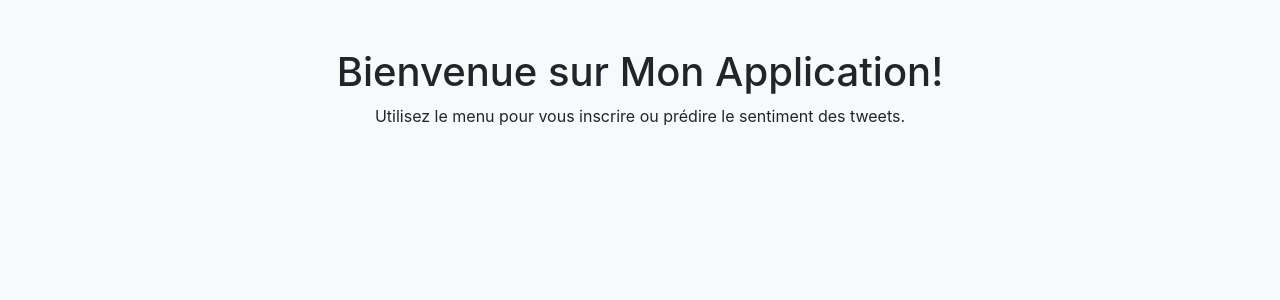
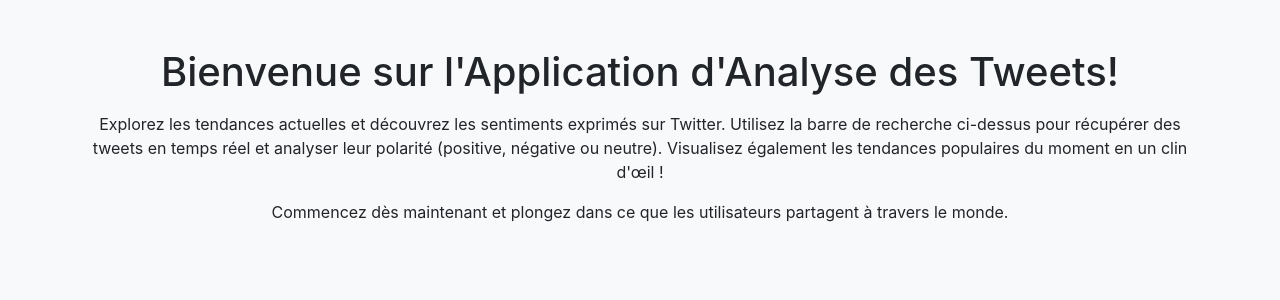
Before and after one commit to rachk02/Flask-scraper, a Flask app: page / in a window 1280 px wide. Shown: the part 56-356 px from the top of the page. Run offline with Flask 2, Linux system fonts and the light colour scheme; parts of the project's set-up code (start-up, migrations or seed data) failed here and were passed over; some libraries are stand-ins or nearby versions.

Commit message:
b0e2s1xc-be013c

```diff
--- a/app.py
+++ b/app.py
@@ -1,40 +1,46 @@
-from flask import Flask
-from flask_mongoengine import MongoEngine
-from scraper import TwitterScraper
-from keras.src.saving import load_model
-import pickle
-import spacy
+from flask import Flask  # Import de Flask pour créer l'application web
+from flask_mongoengine import MongoEngine  # Pour utiliser MongoDB avec MongoEngine
+from scraper import TwitterScraper  # Import du scraper Twitter personnalisé
+from keras.src.saving import load_model  # Charger un modèle Keras pré-entrainé
+import pickle  # Pour charger le tokenizer sérialisé
+import spacy  # Pour la NLP avec le modèle spaCy
 
+# === Initialisation de l'application Flask ===
+app = Flask(__name__)  # Crée l'application Flask
 
+# === Configuration des cookies de session ===
+app.secret_key = '3604e1243eaa6e0147364162a6ab29900efb056d538e6534da5d5a3d75b420f2'  # Clé secrète pour la sécurité
+app.config['SESSION_COOKIE_SAMESITE'] = 'None'  # Politique SameSite (ou 'Lax')
+app.config['SESSION_COOKIE_SECURE'] = True  # Rend le cookie accessible uniquement via HTTPS
 
-app = Flask(__name__)
-app.secret_key = '3604e1243eaa6e0147364162a6ab29900efb056d538e6534da5d5a3d75b420f2'
-app.config['SESSION_COOKIE_SAMESITE'] = 'None'  # Ou 'Lax' selon votre besoin
-app.config['SESSION_COOKIE_SECURE'] = True  # Nécessaire si SameSite=None
-
-# Configuration MongoDB avec MongoEngine
+# === Configuration de la base de données MongoDB ===
 app.config['MONGODB_SETTINGS'] = {
-    'db': 'app_data',
-    'host': 'localhost',
-    'port': 27017
+    'db': 'app_data',  # Nom de la base de données
+    'host': 'localhost',  # Hôte MongoDB (local)
+    'port': 27017  # Port MongoDB
 }
 
-# Configuration MongoEngine
-db = MongoEngine(app)
+# === Initialisation de MongoEngine ===
+db = MongoEngine(app)  # Connecte l'application à MongoDB via MongoEngine
 
-# Load your pre-trained model at the start of your application
-model = load_model('best_model_french.keras')
+# === Chargement du modèle Keras pré-entrainé ===
+model = load_model('best_model_french.keras')  # Charge le modèle de sentiment
+
+# === Chargement du tokenizer sérialisé avec pickle ===
 with open('tokenizer_french.pkl', 'rb') as file:
-    tokenizer = pickle.load(file)
-# Charger le modèle français
-nlp = spacy.load('fr_core_news_sm')
+    tokenizer = pickle.load(file)  # Charge le tokenizer pour transformer le texte
 
-# Initialize TwitterScraper
-credentials_file = 'credentials.json'
-scraper = TwitterScraper(credentials_file)
-scraper.login()
+# === Chargement du modèle spaCy pour le traitement NLP ===
+nlp = spacy.load('fr_core_news_sm')  # Charge le modèle français de spaCy
 
-from routes import *
+# === Initialisation du scraper Twitter ===
+credentials_file = 'credentials.json'  # Chemin du fichier de credentials
+scraper = TwitterScraper(credentials_file)  # Instancie le scraper
+scraper.login()  # Connexion avec les identifiants fournis
 
+# === Importation des routes ===
+from routes import *  # Importe toutes les routes définies dans le fichier 'routes.py'
+
+# === Lancement de l'application ===
 if __name__ == '__main__':
-    app.run()
+    app.run()  # Démarre le serveur Flask
--- a/routes.py
+++ b/routes.py
@@ -3,41 +3,39 @@ import csv
 import re
 import numpy as np
 import io
+import pandas as pd
+import plotly.io as pio
+import plotly.graph_objects as go
 from flask import Response, render_template, request, redirect, url_for, flash
 from keras_preprocessing.sequence import pad_sequences
 from app import app, scraper, model, tokenizer, nlp
 from models import Search, Tweet, Batch, Trend, Result, Prediction
-import pandas as pd
-import plotly.io as pio
-import plotly.graph_objects as go
-import plotly.figure_factory as ff
 
-# Route d'accueil
+# === Route d'accueil ===
 @app.route('/')
 def index():
+    """Affiche la page d'accueil."""
     return render_template('index.html')
 
 
-# Route pour effectuer une recherche
+# === Route pour effectuer une recherche de tweets ===
 @app.route('/search', methods=['POST'])
 def search():
+    """Gère la recherche des tweets et leur sauvegarde dans la base de données."""
     keyword = request.form.get('keyword')
     if not keyword:
         flash('Veuillez entrer un mot-clé pour la recherche.')
         return redirect(url_for('index'))
 
     try:
-        # Effectuer la recherche
-        scraper.perform_search(keyword)
+        scraper.perform_search(keyword)  # Recherche initiale
+        scraper.scroll_and_collect_tweets()  # Collecter les tweets par défilement
+        scraper.parse_tweet()  # Parser les tweets
 
-        # Collecter et parser les tweets
-        scraper.scroll_and_collect_tweets()
-        scraper.parse_tweet()
-
-        user_id = None  # Remplacer par l'ID utilisateur approprié si nécessaire
+        user_id = None  # Ajouter l'ID utilisateur si nécessaire
         search = Search.create(user_id=user_id, keyword=keyword)
 
-        # Sauvegarder les tweets structurés dans la base de données
+        # Sauvegarder les tweets dans la base de données
         saved_tweet_ids = []
         for tweet_data in scraper.structured_tweets:
             tweet = Tweet.create(
@@ -49,8 +47,7 @@ def search():
             )
             saved_tweet_ids.append(tweet.id)
 
-        # Optionnellement sauvegarder la recherche
-        search.tweets.extend(saved_tweet_ids)
+        search.tweets.extend(saved_tweet_ids)  # Associer les tweets à la recherche
         search.save()
 
         flash(f'Tweets collectés pour la recherche: "{keyword}"!')
@@ -60,21 +57,19 @@ def search():
     return redirect(url_for('predict'))
 
 
-# Route pour rafraîchir les tendances
+# === Route pour rafraîchir les tendances ===
 @app.route('/refresh_trends', methods=['GET'])
 def refresh_trends():
+    """Actualise et sauvegarde les tendances actuelles."""
     try:
-        # Obtenir les tendances
-        scraper.get_trends()
-
-        # Collecter et analyser les tendances
+        scraper.get_trends()  # Récupérer les tendances
         scraper.scroll_and_collect_trends()
         scraper.parse_trend()
 
-        user_id = None  # Remplacer par l'ID utilisateur approprié si nécessaire
+        user_id = None  # Ajouter l'ID utilisateur si nécessaire
         batch = Batch.create(user_id=user_id)
 
-        # Enregistrer les tendances structurées dans la base de données
+        # Sauvegarder les tendances
         saved_trend_ids = []
         for trend_data in scraper.structured_trends:
             trend = Trend.create(
@@ -85,39 +80,38 @@ def refresh_trends():
             )
             saved_trend_ids.append(trend.id)
 
-        # Enregistrer le batch
         batch.trends.extend(saved_trend_ids)
         batch.save()
 
         return redirect(url_for('trends'))
-
     except Exception as e:
         flash(f'Erreur lors de la collecte des tendances: {str(e)}')
         return redirect(url_for('trends'))
 
 
-# Route pour afficher les tendances
+# === Route pour afficher les tendances ===
 @app.route('/trends', methods=['GET'])
 def trends():
+    """Affiche les tendances actuelles avec une visualisation graphique."""
     latest_batch = Batch.objects.order_by('-created_at').first()
     if not latest_batch:
         flash('Aucun batch trouvé.')
-        return redirect(url_for('index'))
+        return redirect(url_for('refresh_trends'))
 
     trends = Trend.objects(batch_id=latest_batch.id)
     structured_trends = group_trends_by_topic(trends)
 
-    # Sélectionner le premier topic comme défaut
     default_topic = list(structured_trends.keys())[0] if structured_trends else None
 
-    # Créer la visualisation des tendances
     graph_html, table_html = create_trend_visualization(structured_trends, default_topic)
 
-    return render_template('trends.html', structured_trends=structured_trends, graph_html=graph_html, table_html=table_html)
+    return render_template('trends.html', structured_trends=structured_trends,
+                           graph_html=graph_html, table_html=table_html)
 
 
-# Fonction pour regrouper les tendances par sujet
+# === Fonction pour regrouper les tendances par sujet ===
 def group_trends_by_topic(trends):
+    """Groupe les tendances par sujet."""
     grouped = {}
     for trend in trends:
         if trend.topic not in grouped:
@@ -126,20 +120,20 @@ def group_trends_by_topic(trends):
     return grouped
 
 
-# Fonction pour générer des couleurs aléatoires pour chaque sujet
+# === Générer des couleurs aléatoires ===
 def generate_colors(topics):
+    """Génère des couleurs aléatoires pour chaque sujet."""
     colors = {}
     for topic in topics:
         colors[topic] = f'rgba({random.randint(0, 255)}, {random.randint(0, 255)}, {random.randint(0, 255)}, 0.7)'
     return colors
 
 
-# Fonction pour créer une visualisation des tendances
+# === Visualisation des tendances ===
 def create_trend_visualization(structured_trends, default_topic):
+    """Crée un graphique et une table pour visualiser les tendances."""
     visualization = {}
-    all_trends = []  # Liste pour stocker toutes les tendances
-
-    # Générer les couleurs pour chaque sujet
+    all_trends = []
     colors = generate_colors(structured_trends.keys())
 
     for topic, trends in structured_trends.items():
@@ -149,55 +143,34 @@ def create_trend_visualization(structured_trends, default_topic):
         }
         all_trends.extend(trends)
 
-    # Créer les données pour la table
-    table_data = []
-    for trend in all_trends:
-        table_data.append([trend.topic, trend.trend, trend.posts])
+    table_data = [[trend.topic, trend.trend, trend.posts] for trend in all_trends]
 
-    # Générer le graphique
     fig = go.Figure()
-
-    # Afficher les tendances, le sujet par défaut est affiché en premier
     for topic, data in visualization.items():
         fig.add_trace(go.Bar(
-            x=data['trends'],  # Utiliser les tendances pour l'axe x
-            y=data['posts'],  # Utiliser les posts pour l'axe y
-            name=topic,
+            x=data['trends'], y=data['posts'], name=topic,
             marker=dict(color=colors[topic], line=dict(width=2, color='black')),
-            visible='legendonly' if topic != default_topic else True  # Cacher sauf le sujet par défaut
+            visible='legendonly' if topic != default_topic else True
         ))
 
-    fig.update_layout(
-        barmode='group',
-        height=600,
-        template='plotly_white',
-        legend_title_text='Domaines',
-        xaxis_title='Tendances',  # Titre pour l'axe x
-        yaxis_title='Nombre de Posts'  # Titre pour l'axe y
-    )
+    fig.update_layout(barmode='group', height=600, template='plotly_white',
+                      legend_title_text='Domaines', xaxis_title='Tendances', yaxis_title='Nombre de Posts')
 
-    # Convertir le graphique en HTML
     graph_html = pio.to_html(fig, full_html=False)
 
-    # Créer une figure pour la table
     table_fig = go.Figure(data=[go.Table(
-        header=dict(values=['Domaine', 'Tendance', 'Posts'],
-                    fill_color='#fff2e9',
-                    align='left'),
-        cells=dict(values=list(zip(*table_data)),
-                   fill_color='#eaf6ff',
-                   align='left'))
+        header=dict(values=['Domaine', 'Tendance', 'Posts'], fill_color='#fff2e9', align='left'),
+        cells=dict(values=list(zip(*table_data)), fill_color='#eaf6ff', align='left'))
     ])
-
-    # Convertir la table en HTML
     table_html = pio.to_html(table_fig, full_html=False)
 
     return graph_html, table_html
 
 
-# Route pour exporter les tendances
+# === Exportation des tendances en CSV ===
 @app.route('/export_trends', methods=['GET'])
 def export_trends():
+    """Exporte les tendances en fichier CSV."""
     latest_batch = Batch.objects.order_by('-created_at').first()
     if not latest_batch:
         flash('Aucun batch trouvé.')
@@ -205,15 +178,12 @@ def export_trends():
 
     trends = Trend.objects(batch_id=latest_batch.id)
 
-    # Utiliser StringIO pour écrire le CSV en mémoire
     output = io.StringIO()
     writer = csv.writer(output)
-    writer.writerow(['Domaine', 'Tendance', 'Posts'])  # Écrire l'en-tête
+    writer.writerow(['Domaine', 'Tendance', 'Posts'])
+    for trend in trends:
+        writer.writerow([trend.topic, trend.trend, trend.posts])
 
-    for trend in trends:
-        writer.writerow([trend.topic, trend.trend, trend.posts])  # Écrire chaque ligne
-
-    # Récupérer le contenu CSV généré
     output.seek(0)
     response = Response(output.getvalue(), content_type='text/csv')
     response.headers['Content-Disposition'] = 'attachment; filename=trends.csv'
@@ -222,68 +192,62 @@ def export_trends():
 
 
 def get_tweets():
+    """Récupère les tweets associés à la dernière recherche."""
     latest_search = Search.objects.order_by('-created_at').first()
-
-    # Récupérer les tweets associés à la dernière recherche
     if latest_search:
         tweets = Tweet.objects(id__in=latest_search.tweets)
     else:
         tweets = []
-
     return tweets
 
 
-# Lemmatisation
-def lemmatize_text(text):
-    doc = nlp(text)
-    lemmatized_tokens = [
-        token.lemma_ for token in doc if not token.is_stop and not token.is_punct
-    ]
-    return ' '.join(lemmatized_tokens)
-
-# Fonction pour prétraiter le texte
+# === Prétraitement du texte ===
 def preprocess_text(text):
-    # Supprimer les URLs, mentions et hashtags
-    text = re.sub(r'http\S+|www\S+|https\S+', '', text, flags=re.MULTILINE)
-    text = re.sub(r'@\w+|#\w+', '', text)
-    # Convertir en minuscules
-    text = text.lower()
-    # Supprimer la ponctuation
-    text = re.sub(r'[^\w\s]', '', text)
-    # Supprimer les stopwords
-    text = lemmatize_text(text)
-    return text
+    """Supprime les URLs, mentions, hashtags et ponctuations puis applique la lemmatisation."""
+    text = re.sub(r'http\S+|www\S+|https\S+', '', text)  # Supprimer les URLs
+    text = re.sub(r'@\w+|#\w+', '', text)  # Supprimer les mentions et hashtags
+    text = text.lower()  # Convertir en minuscules
+    text = re.sub(r'[^\w\s]', '', text)  # Supprimer la ponctuation
+    return lemmatize_text(text)  # Lemmatiser le texte
 
 
-# Fonction pour prédire le sentiment
+# === Lemmatisation ===
+def lemmatize_text(text):
+    """Lemmatise le texte en supprimant les stopwords et la ponctuation."""
+    doc = nlp(text)
+    return ' '.join([token.lemma_ for token in doc if not token.is_stop and not token.is_punct])
+
+
 def predict_sentiment(texts):
-    preprocessed_texts = [preprocess_text(text) for text in texts]
-    sequences = tokenizer.texts_to_sequences(preprocessed_texts)
-    padded_sequences = pad_sequences(sequences, maxlen=80)
-    return model.predict(padded_sequences)
+    """Prédire le sentiment des textes fournis."""
+    preprocessed_texts = [preprocess_text(text) for text in texts]  # Prétraitement
+    sequences = tokenizer.texts_to_sequences(preprocessed_texts)  # Conversion en séquences numériques
+    padded_sequences = pad_sequences(sequences, maxlen=80)  # Remplissage pour aligner les séquences
+    return model.predict(padded_sequences)  # Prédiction des sentiments
 
-# Route pour prédire le sentiment des tweets
+
+# === Route pour afficher les prédictions de sentiment des tweets ===
 @app.route('/predict', methods=['GET'])
 def predict():
-    tweets = get_tweets()
+    """Prédire le sentiment des tweets et afficher les résultats sous forme de tableau et graphique."""
+    tweets = get_tweets()  # Récupère les tweets à partir de la dernière recherche
     texts = [tweet['content'] for tweet in tweets]
-    preprocessed_texts = [preprocess_text(text) for text in texts]
-    # Prédire le sentiment
-    predictions = predict_sentiment(preprocessed_texts)
-    sentiment_labels = ['négatif', 'neutre', 'positif']
 
-    # Catégoriser les prédictions selon le sentiment
+    preprocessed_texts = [preprocess_text(text) for text in texts]  # Prétraiter les tweets
+    predictions = predict_sentiment(preprocessed_texts)  # Prédire les sentiments
+
+    sentiment_labels = ['négatif', 'neutre', 'positif']  # Catégories de sentiment
     categorized_predictions = [sentiment_labels[np.argmax(pred)] for pred in predictions]
 
+    # Nettoyer les textes (supprimer mentions et hashtags)
     texts = [re.sub(r'@\w+|#\w+', '', text) for text in texts]
 
-    # Créer une liste de listes avec les en-têtes
-    results = list(zip(texts, categorized_predictions))  # Convertir en liste pour itération
-    user_id = None  # Remplacer par l'ID utilisateur approprié si nécessaire
+    results = list(zip(texts, categorized_predictions))  # Associer tweets et prédictions
+    user_id = None  # Ajouter l'ID utilisateur si nécessaire
     resultat = Result.create(user_id=user_id)
 
     saved_prediction_ids = []
-    # Sauvegarder les prédictions dans la base de données
+    # Enregistrer les prédictions dans la base de données
     for tweet, polarite in results:
         prediction = Prediction.create(
             tweet=tweet,
@@ -292,29 +256,26 @@ def predict():
         )
         saved_prediction_ids.append(prediction.id)
 
-    resultat.predictions.extend(saved_prediction_ids)
+    resultat.predictions.extend(saved_prediction_ids)  # Associer les prédictions au résultat
     resultat.save()
 
-    # Créer la figure pour la table
+    # Création du tableau des résultats
     table_fig = go.Figure(data=[go.Table(
-        header=dict(values=['Tweets', 'polarité'],
-                    fill_color='#fff2e9',
-                    align='left'),
-        cells=dict(values=list(zip(*results)),  # Transpose the data
-                   fill_color='#eaf6ff',
-                   align='left'))
+        header=dict(values=['Tweets', 'Polarité'], fill_color='#fff2e9', align='left'),
+        cells=dict(values=list(zip(*results)), fill_color='#eaf6ff', align='left'))
     ])
     table_fig.update_layout(height=550)
 
-    # Créer le graphique circulaire
+    # Création du graphique circulaire
     sentiment_counts = pd.Series(categorized_predictions).value_counts().reset_index()
-    sentiment_counts.columns = ['polarité', 'nombre']  # Renommer les colonnes
+    sentiment_counts.columns = ['Polarité', 'Nombre']  # Renommer les colonnes
 
-    pie_chart = go.Figure(data=[go.Pie(labels=sentiment_counts['polarité'],
-                                       values=sentiment_counts['nombre'],
-                                       title='Répartition de la polarité des tweets')])
+    pie_chart = go.Figure(data=[go.Pie(
+        labels=sentiment_counts['Polarité'],
+        values=sentiment_counts['Nombre'],
+        title='Répartition de la polarité des tweets'
+    )])
 
-    # Mettre à jour la mise en page pour le graphique circulaire
     pie_chart.update_layout(
         title_text='Analyse des Tweets',
         height=400,
@@ -326,30 +287,32 @@ def predict():
     table_html = table_fig.to_html(full_html=False)
     pie_chart_html = pie_chart.to_html(full_html=False)
 
-    return render_template('sentiment_results.html', table_html=table_html, pie_chart_html=pie_chart_html)
+    return render_template('sentiment_results.html',
+                           table_html=table_html,
+                           pie_chart_html=pie_chart_html)
 
 
-# Route pour exporter les résultats des prédictions
+# === Route pour exporter les résultats de prédictions en CSV ===
 @app.route('/export_results', methods=['GET'])
 def export_results():
+    """Exporte les résultats de prédiction en fichier CSV."""
     latest_result = Result.objects.order_by('-created_at').first()
     if not latest_result:
-        flash('Aucun batch trouvé.')
+        flash('Aucun résultat trouvé.')
         return redirect(url_for('index'))
 
     predictions = Prediction.objects(result_id=latest_result.id)
 
     output = io.StringIO()
     writer = csv.writer(output)
-    writer.writerow(['Tweet', 'polarité'])  # Écrire l'en-tête
+    writer.writerow(['Tweet', 'Polarité'])  # En-tête du fichier CSV
 
-    # Écrire chaque prédiction dans le CSV
+    # Écrire chaque prédiction dans le fichier CSV
     for prediction in predictions:
         writer.writerow([prediction.tweet, prediction.polarite])
 
-    output.seek(0)  # Revenir au début du flux
+    output.seek(0)  # Revenir au début du flux en mémoire
     response = Response(output.getvalue(), content_type='text/csv')
-    response.headers[
-        'Content-Disposition'] = 'attachment; filename=resultats.csv'  # Nom du fichier pour le téléchargement
+    response.headers['Content-Disposition'] = 'attachment; filename=resultats.csv'
 
     return response
--- a/scraper.py
+++ b/scraper.py
@@ -14,8 +14,8 @@ class TwitterScraper:
         chrome_options = Options()
         chrome_options.add_argument("--headless")
         chrome_options.add_argument("--disable-gpu")
-        chrome_options.add_argument("--lang=en")  # Set the language t670574e4d8db09ad9182cabao English
-        chrome_options.add_argument("window-size=1200,10000")  # Set the default width and height
+        chrome_options.add_argument("--lang=en")
+        chrome_options.add_argument("window-size=1200,10000")
         self.driver = webdriver.Chrome(options=chrome_options)
         self.tweets = []
         self.structured_tweets = []
@@ -110,7 +110,7 @@ class TwitterScraper:
 
         time.sleep(10)  # Wait for the results to load
 
-    def scroll_and_collect_tweets(self, scroll_pause_time=3, max_scrolls=3):
+    def scroll_and_collect_tweets(self, scroll_pause_time=3, max_scrolls=10):
         # Scroll and collect tweets after the search
         for _ in range(max_scrolls):
             time.sleep(scroll_pause_time)
--- a/templates/index.html
+++ b/templates/index.html
@@ -4,7 +4,12 @@
 
 {% block content %}
 <div class="text-center mt-5">
-    <h1>Bienvenue sur Mon Application!</h1>
-    <p>Utilisez le menu pour vous inscrire ou prédire le sentiment des tweets.</p>
+    <h1>Bienvenue sur l'Application d'Analyse des Tweets!</h1>
+    <p class="mt-3">
+        Explorez les tendances actuelles et découvrez les sentiments exprimés sur Twitter.
+        Utilisez la barre de recherche ci-dessus pour récupérer des tweets en temps réel et analyser leur polarité
+        (positive, négative ou neutre). Visualisez également les tendances populaires du moment en un clin d'œil !
+    </p>
+    <p>Commencez dès maintenant et plongez dans ce que les utilisateurs partagent à travers le monde.</p>
 </div>
 {% endblock %}
```
Also changed, not shown: models.py (+60 -46 lines).
